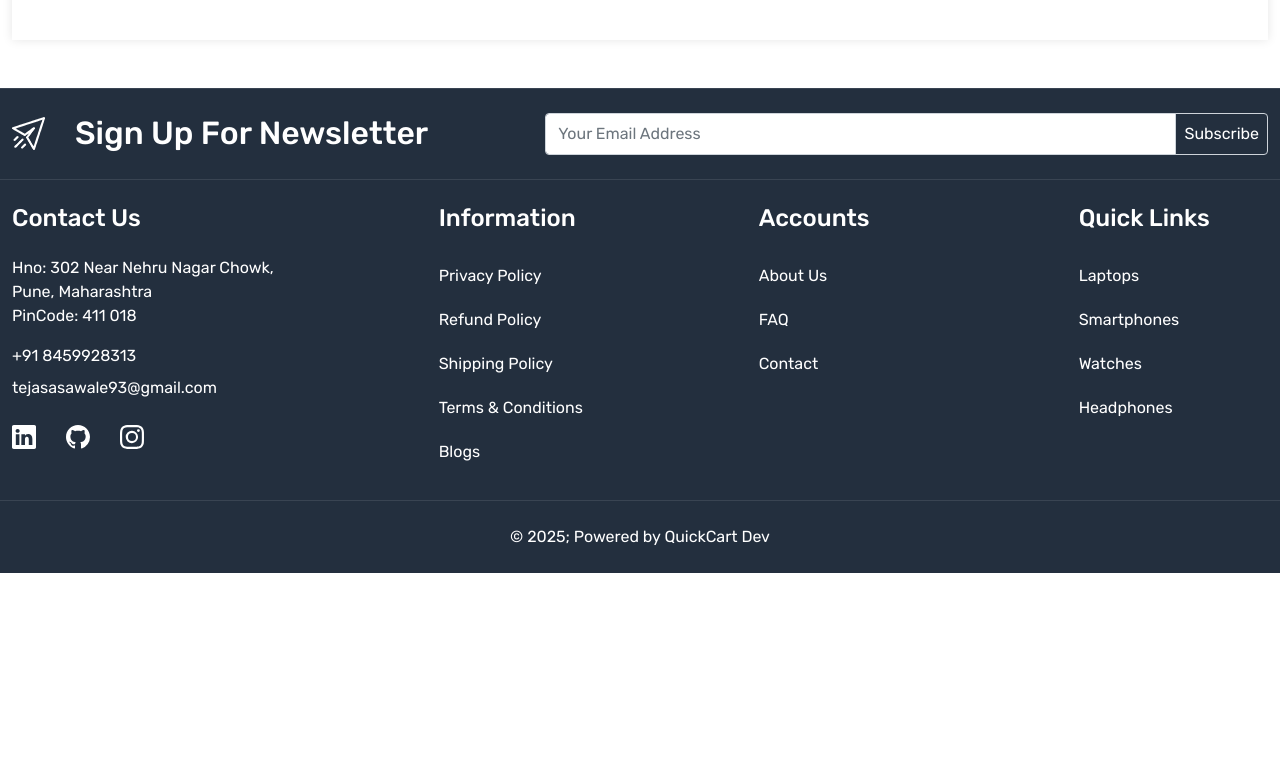
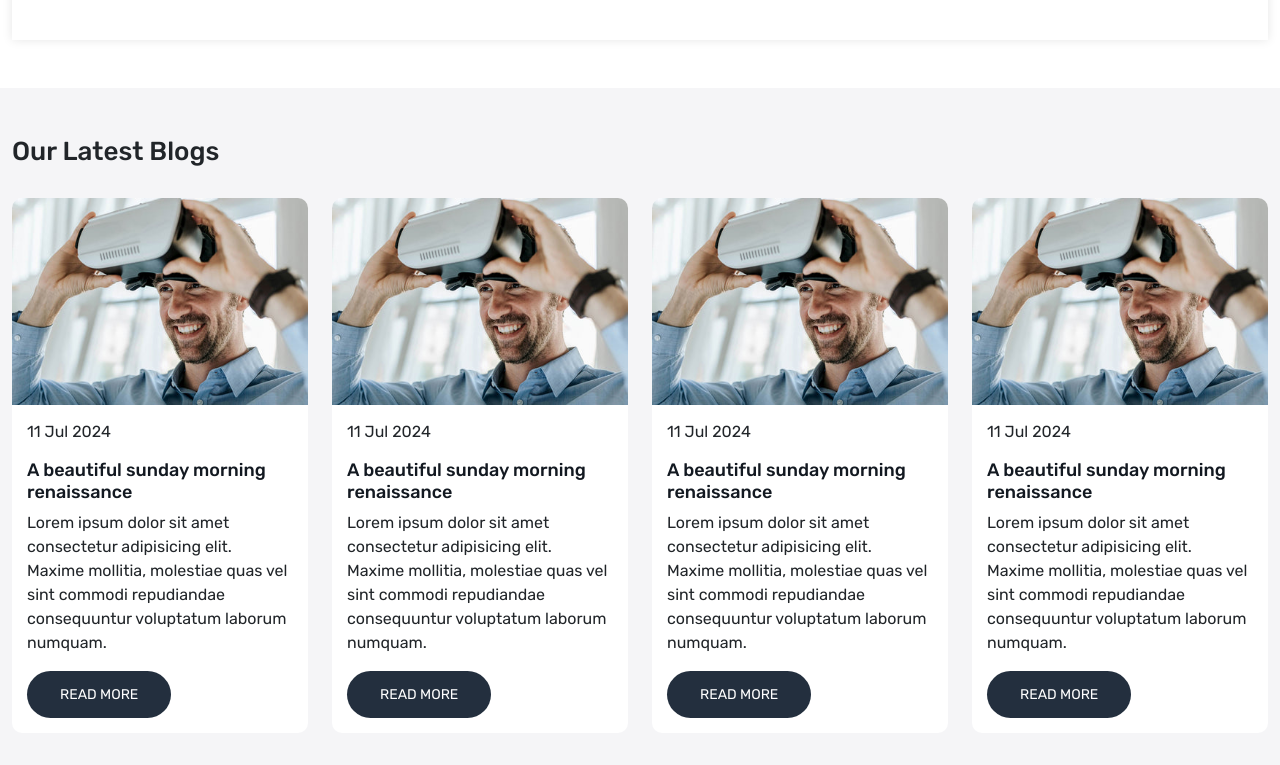
Before and after one commit to TejasAsawale/quick-cart, a React (Create React App) app in the folder frontend/: page / in a window 1280 px wide. Shown: the part 1455-2220 px from the top of the page. Before the commit the page ends 2028 px from the top, so only its background shows below. Built offline with nearby package versions, Linux system fonts and the light colour scheme.

Commit message:
Adding blog cards

```diff
--- a/frontend/src/App.css
+++ b/frontend/src/App.css
@@ -12,6 +12,14 @@
   --color-bf4800: #bf4800;
   --color-f5f5f7: #f5f5f7;
   --color-ededed: #ededed;
+  --color-777777: #777777;
+}
+
+.section-heading {
+  font-size: 26px;
+  line-height: 32px;
+  font-weight: 500;
+  margin-bottom: 30px;
 }
 
 .card-wrapper {
@@ -219,3 +227,35 @@
 }
 /* Categories Section Ends Here */
 /* Home Page Ends Here */
+
+/* Blog Part */
+.blog-card {
+  background-color: white;
+  border-radius: 10px;
+}
+.blog-card img {
+  border-top-right-radius: 10px;
+  border-top-left-radius: 10px;
+}
+.blog-content {
+  padding: 15px;
+}
+.blog-contentp.date {
+  font-size: 13px;
+  line-height: 24px;
+  text-transform: uppercase;
+  letter-spacing: 0;
+  font-weight: 400;
+  padding: 0;
+  color: var(--color-777777);
+}
+.blog-content h5 {
+  font-size: 18px;
+  color: var(--color-131921);
+}
+.blog-contentp.description {
+  font-size: 13px;
+  line-height: 22px;
+  color: var(--color-777777);
+}
+/* Blog ends */
--- /dev/null
+++ b/frontend/src/components/BlogCard.js
@@ -0,0 +1,28 @@
+import React from "react";
+import { Link } from "react-router-dom";
+
+const BlogCard = () => {
+  return (
+    <div className="col-3">
+      <div className="blog-card">
+        <div className="card-image">
+          <img src="images/blog-1.jpg" className="img-fluid" alt="blog" />
+        </div>
+        <div className="blog-content">
+          <p className="date">11 Jul 2024</p>
+          <h5 className="title">A beautiful sunday morning renaissance</h5>
+          <p className="description">
+            Lorem ipsum dolor sit amet consectetur adipisicing elit. Maxime
+            mollitia, molestiae quas vel sint commodi repudiandae consequuntur
+            voluptatum laborum numquam.
+          </p>
+          <Link to="/" className="button">
+            READ MORE
+          </Link>
+        </div>
+      </div>
+    </div>
+  );
+};
+
+export default BlogCard;
--- a/frontend/src/pages/Home.js
+++ b/frontend/src/pages/Home.js
@@ -1,6 +1,7 @@
 import React from "react";
 import { Link } from "react-router-dom";
 import Marquee from "react-fast-marquee";
+import BlogCard from "../components/BlogCard";
 
 const Home = () => {
   return (
@@ -233,6 +234,21 @@
           </div>
         </div>
       </section>
+      <section className="blog-wrapper py-5 home-wrapper-2">
+        <div className="container-xxl">
+          <div className="row">
+            <div className="col-12">
+              <h3 className="section-heading">
+                Our Latest Blogs
+              </h3>
+            </div>
+            <BlogCard />
+            <BlogCard />
+            <BlogCard />
+            <BlogCard />
+          </div>
+        </div>
+      </section>
     </>
   );
 };
```
